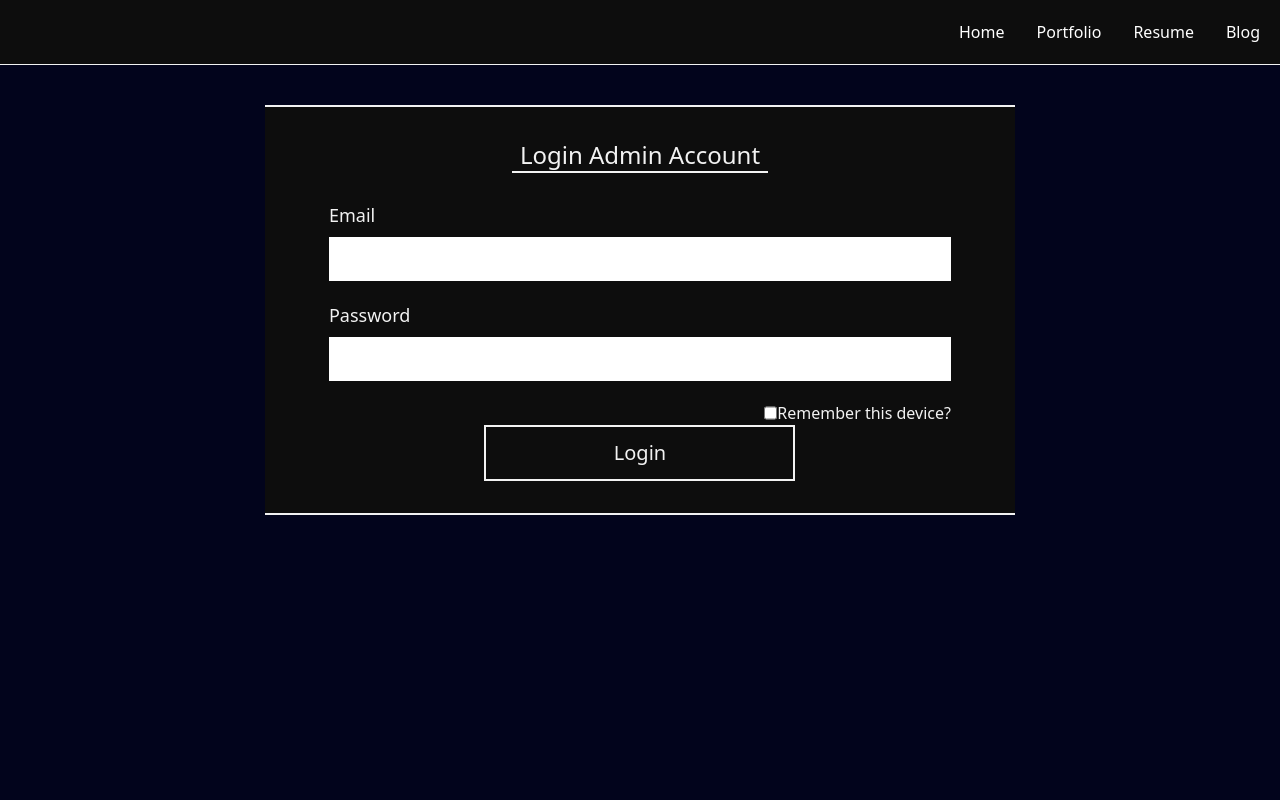
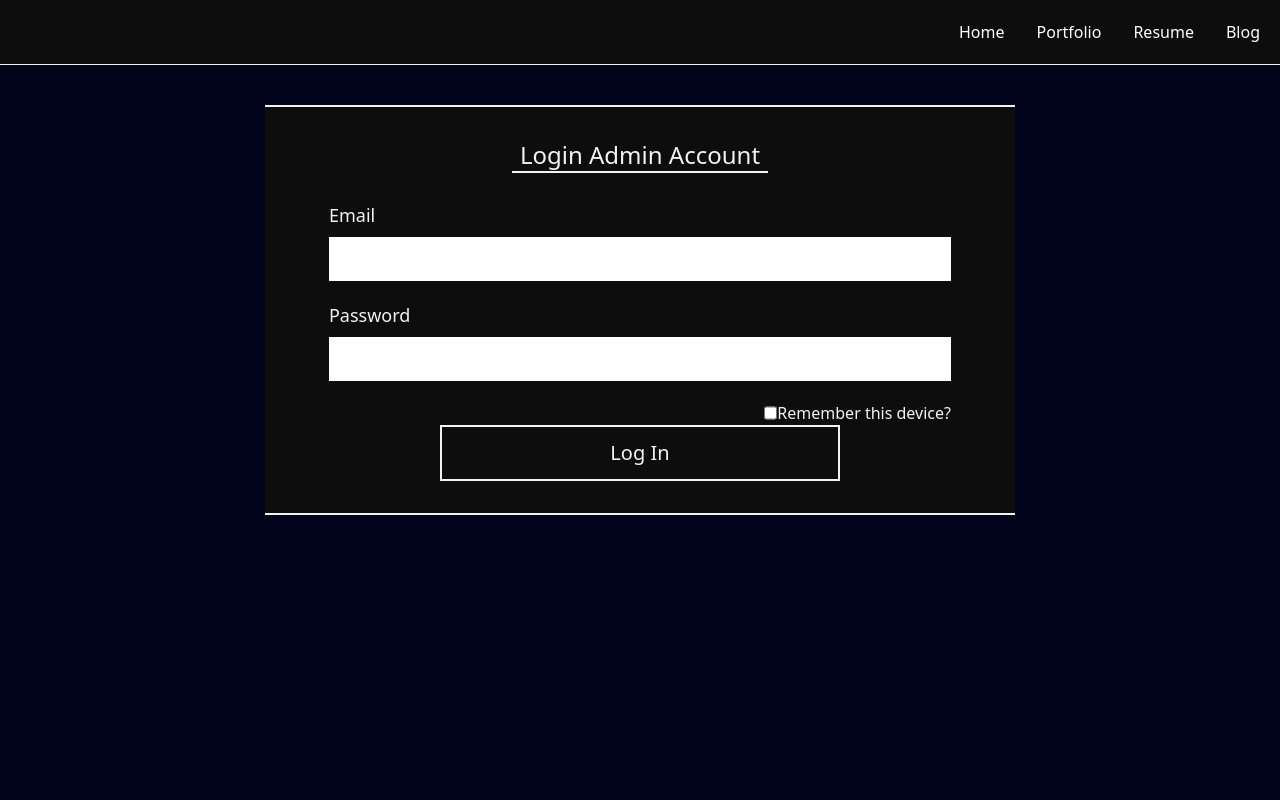
Before and after one commit to TylerP99/tylerperata, a React (Create React App) app in the folder client/: page /admin/login in a window 1280 px wide. Shown: the top 800 px of the page. Built offline with nearby package versions, Linux system fonts and the light colour scheme; what @cloudinary/url-gen would draw is missing.

Commit message:
Login form adjustments

```diff
--- a/client/package.json
+++ b/client/package.json
@@ -17,6 +17,7 @@
     "react-redux": "^8.0.5",
     "react-router-dom": "^6.4.3",
     "react-scripts": "5.0.1",
+    "react-spinners": "^0.13.8",
     "uuid": "^9.0.0",
     "web-vitals": "^2.1.4"
   },
--- a/client/src/features/api/apiSlice.js
+++ b/client/src/features/api/apiSlice.js
@@ -46,6 +46,7 @@ const baseQuerywithReauth = async (args, api, extraOptions) => {
         console.log("Requery result", result);
     }
 
+    console.log("Base query with reauth returning");
     return result;
 }
 
--- a/client/src/features/auth/AdminLogin.jsx
+++ b/client/src/features/auth/AdminLogin.jsx
@@ -1,18 +1,21 @@
 import {useEffect, useState} from 'react';
 import { useDispatch } from "react-redux";
 import {useNavigate} from "react-router-dom";
+
+import ClipLoader from "react-spinners/ClipLoader";
+import {FaTimes} from "react-icons/fa";
 
 import { useLoginMutation } from "./authApiSlice";
 import { setCredentials } from "./authSlice";
 import usePersist from "../../hooks/usePersist";
 
 
-function AdminLogin() {
+function AdminLogin() { // TODO: Add error display
 
   const dispatch = useDispatch();
   const navigate = useNavigate();
 
-  const [login, {isLoading}] = useLoginMutation();
+  const [login, {isLoading, isSuccess, isError, error}] = useLoginMutation();
 
   const [persist, setPersist] = usePersist();
 
@@ -33,13 +36,23 @@ function AdminLogin() {
 
   const handleToggle = () => setPersist(prev => !prev);
 
-  const handleSubmit = async (e) => {
+  const handleDismiss = (e) => {
     e.preventDefault();
     setErrorMsg(null);
+  }
+
+  const handleSubmit = async (e) => {
+    console.log("form submit");
+    e.preventDefault();
 
     try {
+      console.log("Initiating login call");
       const data = await login(formData).unwrap();
+      console.log("Login call done");
+      console.log("Set credentials initated");
       dispatch(setCredentials(data));
+      console.log("Stuff");
+      console.log(isLoading, isSuccess, isError, error);
       setFormData({email: "", password: ""});
       navigate("/admin");
     }
@@ -55,7 +68,6 @@ function AdminLogin() {
     <div
     className='bg-black text-white max-w-[750px] mx-auto border-white border-y-2'
     >
-
       <form
       className='py-8 px-16'
       onSubmit={handleSubmit}
@@ -65,7 +77,14 @@ function AdminLogin() {
         className="text-2xl mx-auto text-center mb-7 w-fit border-b-2 border-white px-2"
         >Login Admin Account</h2>
 
-        <p>{(isLoading ? "Sending..." : undefined) || errorMsg}</p>
+        {
+          errorMsg !== null ?
+          <section className='flex justify-between items-center p-1 mb-5 border border-white' >
+            <p>{errorMsg}</p>
+            <button type='button' onClick={handleDismiss}><FaTimes/></button>
+          </section>
+          : undefined
+        }
 
         <section
         className="flex flex-col mb-5"
@@ -117,7 +136,14 @@ function AdminLogin() {
           />
         </section>
 
-        <button type="submit" className='block mx-auto w-[50%] py-3 text-xl border-2 border-white hover:bg-white/20'>Login</button>
+        <button
+        type="submit"
+        className={'flex justify-center items-center relative mx-auto max-w-[400px] w-[100%] py-3 text-xl border-2 border-white hover:bg-white/20 ' + (isLoading ? "bg-white/20" : "")}
+        disabled={isLoading}
+        >
+          {isLoading ? <ClipLoader className='absolute left-[2%]' color={"#ffffff"} /> : undefined}
+          <span>Log In</span>
+        </button>
 
       </form>
 
--- a/client/src/features/auth/authSlice.js
+++ b/client/src/features/auth/authSlice.js
@@ -5,9 +5,11 @@ const authSlice = createSlice({
     initialState: {user: null, token: null},
     reducers: {
         setCredentials: (state, action) => {
+            console.log("Setting credentials...")
             const {access, user} = action.payload;
             state.token = access;
             state.user = user
+            console.log("Done setting credentials")
         },
         logout: (state, action) => {
             state.token = null;
```
Also changed, not shown: 1 other file (tests, documents, lock files or other folders).
